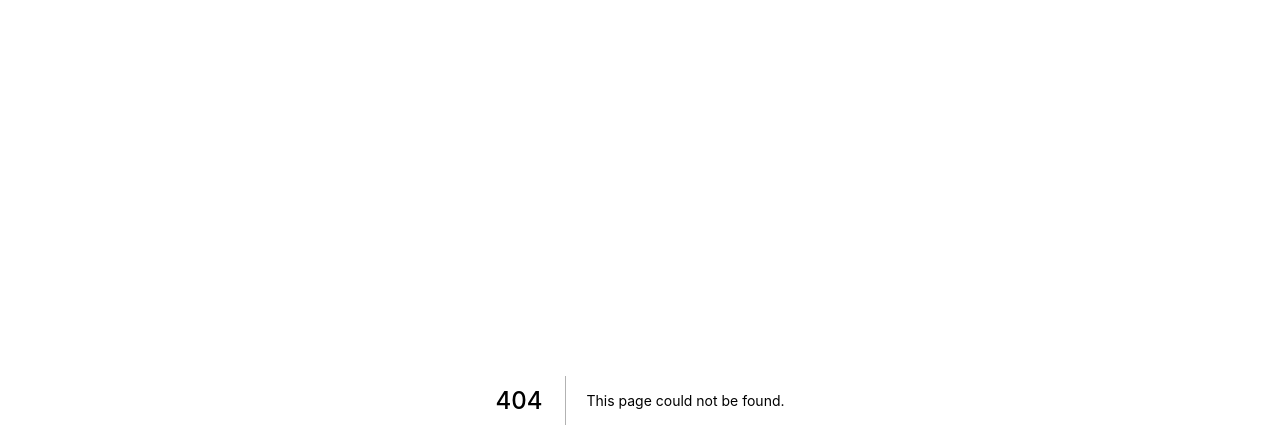
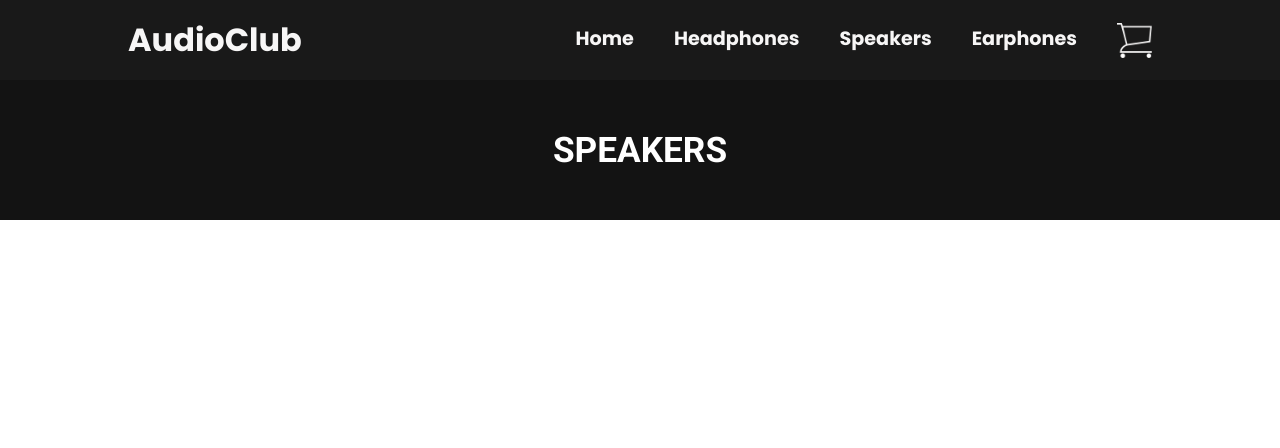
Before and after one commit to mateusmatosleonardo/audio-club, a Next.js app: page /Speakers in a window 1280 px wide. Before the commit this address had no page. Shown: the top 448 px of the page. Built offline with nearby package versions, Linux system fonts and the light colour scheme.

Commit message:
:sparkles: creating a page Speakers

```diff
--- /dev/null
+++ b/src/pages/Speakers/index.tsx
@@ -0,0 +1,14 @@
+import React from 'react';
+import ContainerTitle from '../../components/ContainerTitle';
+import Header from '../../components/Header';
+
+const Speakers = () =>{
+    return(
+        <>
+        <Header/>
+        <ContainerTitle title="Speakers"/>
+        </>
+    )
+}
+
+export default Speakers;
--- a/src/pages/index.tsx
+++ b/src/pages/index.tsx
@@ -1,5 +1,4 @@
 import React from "react";
-import ContainerTitle from "../components/ContainerTitle";
 import Header from "../components/Header";
 
 const Home = () => {
--- a/src/styles/containerTitle.module.css
+++ b/src/styles/containerTitle.module.css
@@ -1,3 +1,5 @@
+@import url('https://fonts.googleapis.com/css2?family=Poppins:wght@400;500;700&family=Roboto:wght@400;500;700&display=swap');
+
 .container{
     width: 100%;
     height: 140px;
@@ -8,6 +10,8 @@
 }
 
 .title{
-    font-size: 2rem;
+    font-size: 2.2rem;
     color: #FFFFFF;
+    font-family: 'Roboto', sans-serif;
+    text-transform: uppercase;
 }
```
